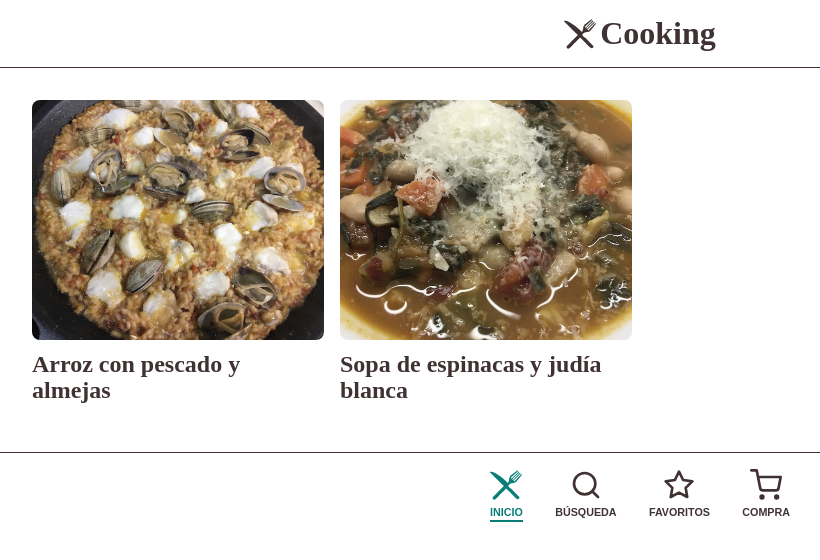
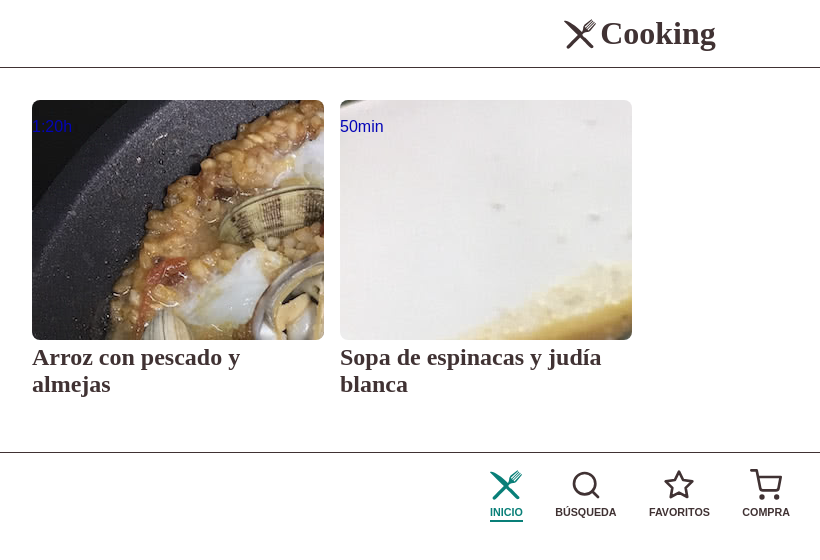
Before and after one commit to IgnaciodeNuevo/cooking, a React (Create React App) app: page / in a window 1280 px wide. Shown: the top 560 px of the page, without its empty margins (0-820 px from the left). Built offline with nearby package versions, Linux system fonts and the light colour scheme; what webfontloader would draw is missing.

Commit message:
Updated cardjs HTML

```diff
--- a/src/components/Card.js
+++ b/src/components/Card.js
@@ -20,7 +20,7 @@ class Card extends Component {
         const callback = (entries) => {
             entries.forEach(entry => {
                 if (entry.isIntersecting) {
-                    entry.target.src = entry.target.getAttribute('data-url');
+                    entry.target.style.backgroundImage = entry.target.getAttribute('data-url');
                     this.state.iObserver.unobserve(entry.target);
                 }
             });
@@ -55,7 +55,10 @@ class Card extends Component {
                 <Fragment>
                     {this.props.recipes.map((recipe, index) => (
                         <Link className="card" key={index} to={`/recipe/${recipe.id}/`}>
-                            <img className="card__img" data-url={`assets/img/${recipe.id}-${recipe.short}_a.jpg`} alt={`${recipe.name}'s link to detail.`} />
+                            <article className="card__img" data-url={`url(/assets/img/${recipe.id}-${recipe.short}_a.jpg)`}>
+                                <span className="u-visually-hidden">{recipe.name}'s link to detail.</span>
+                                <p className="card__time">{recipe.tiempo}</p>
+                            </article>
                             <h2 className="card__title">{recipe.name}</h2>
                         </Link>
                     ))}
```
